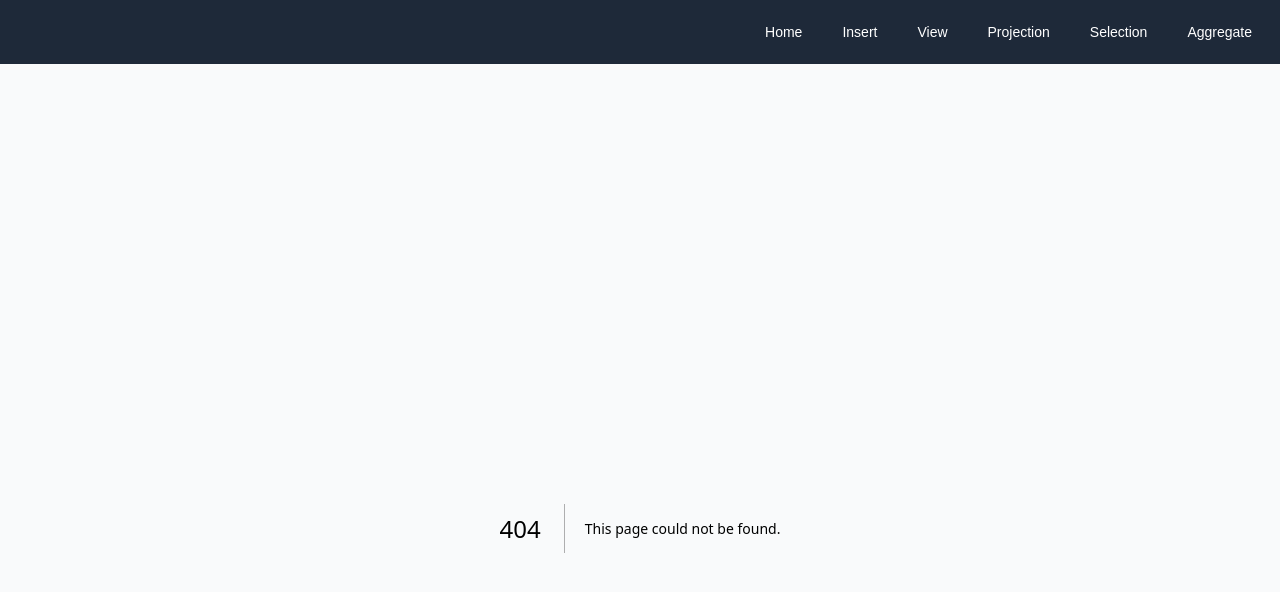
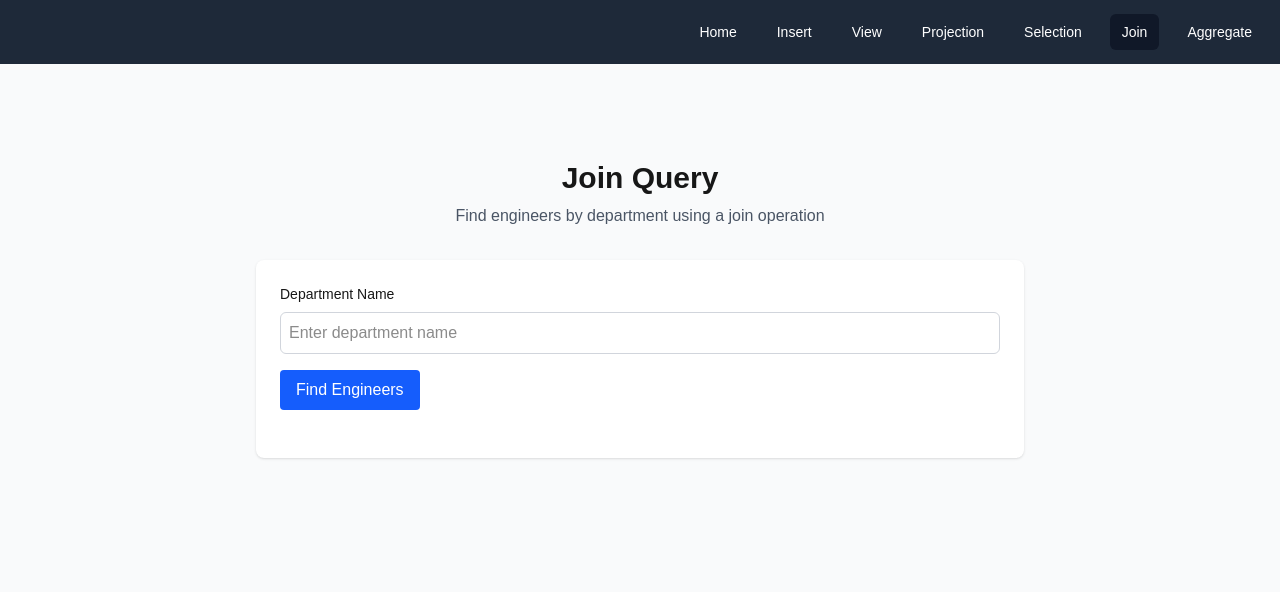
Before and after one commit to NOTDanOS/Motorsport_Database, a Next.js app in the folder frontend/: page /join in a window 1280 px wide. Before the commit this address had no page. Shown: the top 592 px of the page. Built offline with nearby package versions, Linux system fonts and the light colour scheme.

Commit message:
Implemented JOIN

```diff
--- /dev/null
+++ b/frontend/src/app/join/page.js
@@ -0,0 +1,155 @@
+"use client";
+
+import { useState } from "react";
+import MessageDisplay from "../../components/MessageDisplay";
+
+export default function JoinPage() {
+  const [department, setDepartment] = useState("");
+  const [results, setResults] = useState([]);
+  const [message, setMessage] = useState({ text: "", type: "" });
+  const [isLoading, setIsLoading] = useState(false);
+
+  const handleSubmit = async (e) => {
+    e.preventDefault();
+    setIsLoading(true);
+    setMessage({ text: "", type: "" });
+
+    try {
+      const response = await fetch("/api/engineers/join", {
+        method: "POST",
+        headers: {
+          "Content-Type": "application/json",
+        },
+        body: JSON.stringify({ department }),
+      });
+
+      const data = await response.json();
+
+      if (data.success) {
+        setResults(data.data);
+        if (data.data.length === 0) {
+          setMessage({
+            text: `No engineers found in department "${department}"`,
+            type: "info",
+          });
+        } else {
+          setMessage({
+            text: `Found ${data.data.length} engineer(s) in department "${department}"`,
+            type: "success",
+          });
+        }
+      } else {
+        throw new Error(data.message || "Failed to fetch joined data");
+      }
+    } catch (error) {
+      console.error("Error fetching joined data:", error);
+      setMessage({
+        text: `Error: ${error.message || "Failed to fetch data"}`,
+        type: "error",
+      });
+      setResults([]);
+    } finally {
+      setIsLoading(false);
+    }
+  };
+
+  const renderTableHeaders = () => {
+    if (results.length === 0) return null;
+
+    return (
+      <thead className="bg-gray-100 dark:bg-gray-700">
+        <tr>
+          {Object.keys(results[0]).map((header) => (
+            <th
+              key={header}
+              className="px-6 py-3 text-left text-xs font-medium text-gray-500 dark:text-gray-300 uppercase tracking-wider"
+            >
+              {header.replace(/_/g, " ")}
+            </th>
+          ))}
+        </tr>
+      </thead>
+    );
+  };
+
+  const renderTableRows = () => {
+    if (results.length === 0) return null;
+
+    return (
+      <tbody className="bg-white dark:bg-gray-800 divide-y divide-gray-200 dark:divide-gray-700">
+        {results.map((row, rowIndex) => (
+          <tr
+            key={rowIndex}
+            className="hover:bg-gray-50 dark:hover:bg-gray-700"
+          >
+            {Object.values(row).map((cell, cellIndex) => (
+              <td
+                key={cellIndex}
+                className="px-6 py-4 whitespace-nowrap text-sm text-gray-500 dark:text-gray-300"
+              >
+                {cell || "N/A"}
+              </td>
+            ))}
+          </tr>
+        ))}
+      </tbody>
+    );
+  };
+
+  return (
+    <div className="min-h-screen p-8 flex flex-col items-center">
+      <header className="w-full max-w-3xl mb-8 text-center">
+        <h1 className="text-3xl font-bold mb-2">Join Query</h1>
+        <p className="text-gray-600 dark:text-gray-300">
+          Find engineers by department using a join operation
+        </p>
+      </header>
+
+      <main className="w-full max-w-3xl bg-white dark:bg-gray-800 rounded-lg shadow p-6">
+        <MessageDisplay message={message} />
+
+        <form onSubmit={handleSubmit} className="mb-6">
+          <div className="mb-4">
+            <label
+              htmlFor="department"
+              className="block text-sm font-medium mb-2"
+            >
+              Department Name
+            </label>
+            <input
+              type="text"
+              id="department"
+              value={department}
+              onChange={(e) => setDepartment(e.target.value)}
+              placeholder="Enter department name"
+              className="w-full p-2 border rounded-md bg-white dark:bg-gray-700 border-gray-300 dark:border-gray-600"
+              required
+            />
+          </div>
+
+          <button
+            type="submit"
+            className="bg-blue-600 hover:bg-blue-700 text-white py-2 px-4 rounded"
+            disabled={isLoading}
+          >
+            {isLoading ? "Searching..." : "Find Engineers"}
+          </button>
+        </form>
+
+        {isLoading ? (
+          <div className="text-center py-4">
+            <p className="text-gray-600 dark:text-gray-300">Loading data...</p>
+          </div>
+        ) : results.length > 0 ? (
+          <div className="overflow-x-auto">
+            <h2 className="text-xl font-semibold mb-4">Results</h2>
+            <table className="min-w-full divide-y divide-gray-200 dark:divide-gray-700">
+              {renderTableHeaders()}
+              {renderTableRows()}
+            </table>
+          </div>
+        ) : null}
+      </main>
+    </div>
+  );
+}
--- a/frontend/src/components/Navbar.js
+++ b/frontend/src/components/Navbar.js
@@ -9,6 +9,7 @@ const navigation = [
   { name: "View", href: "/view" },
   { name: "Projection", href: "/projection" },
   { name: "Selection", href: "/selection" },
+  { name: "Join", href: "/join" },
   { name: "Aggregate", href: "/aggregate" },
 ];
 
```
Also changed, not shown: 2 other files (tests, documents, lock files or other folders).
